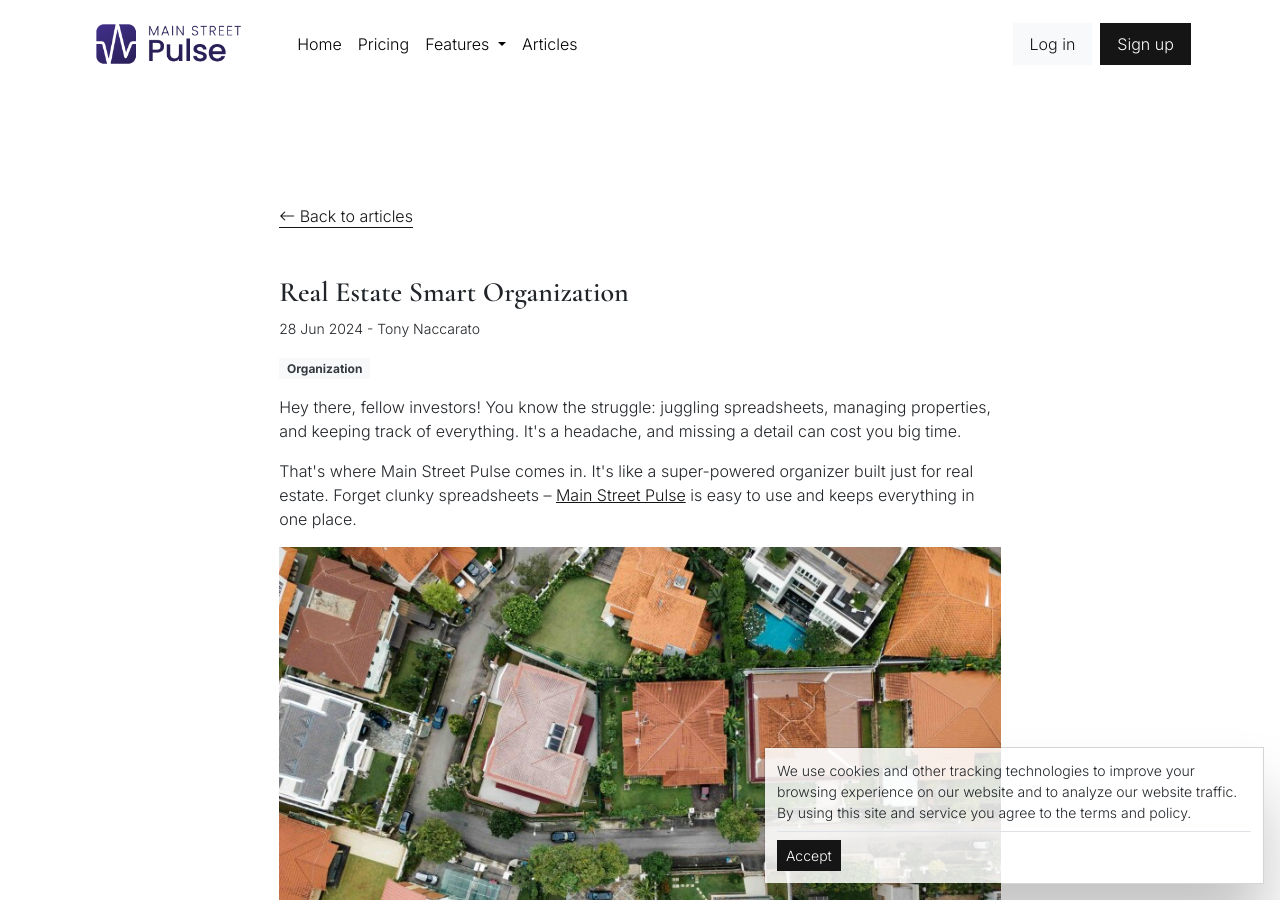
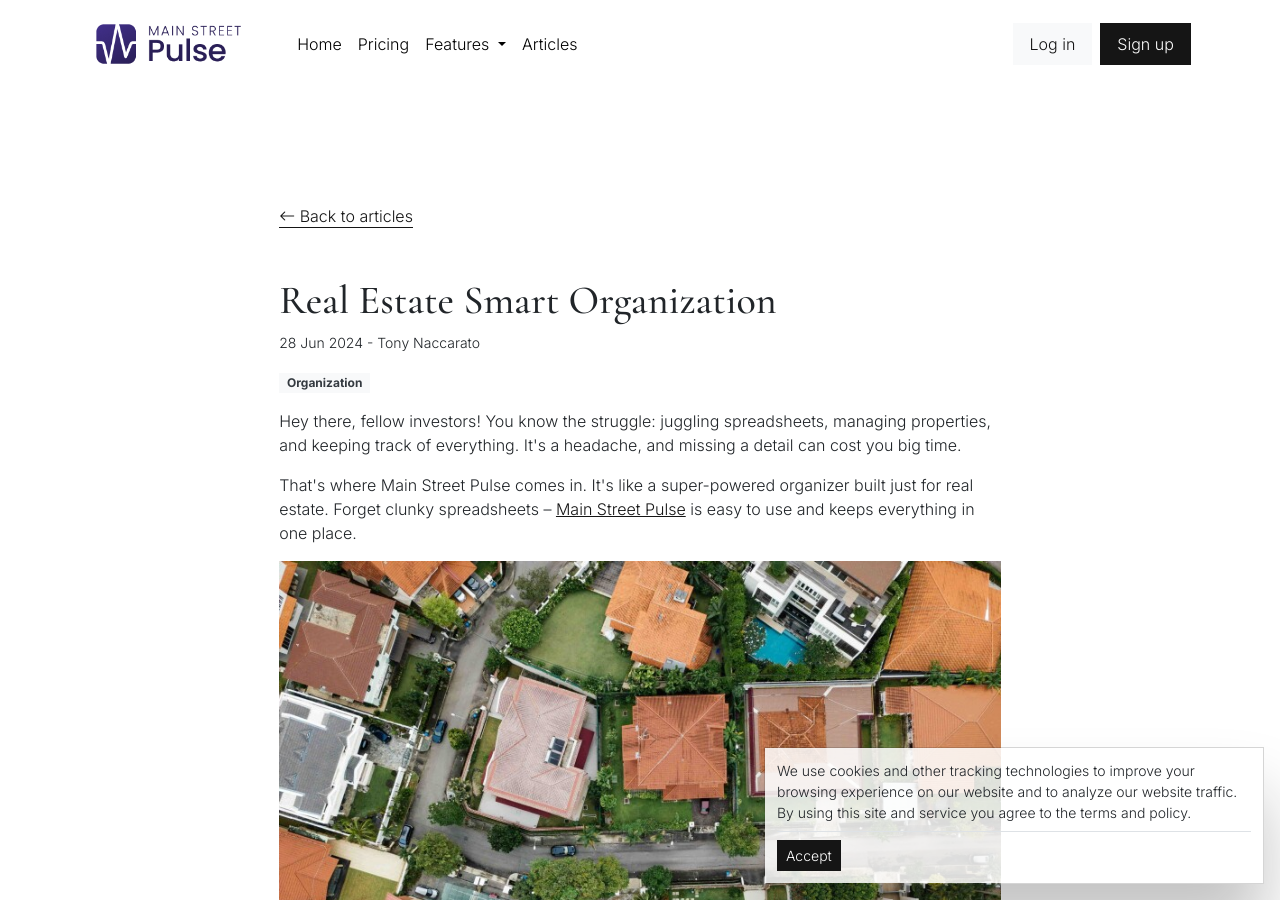
Before and after one commit to Main-Street-Pulse/marketing-site, a Jekyll site: the page built from _posts/2024-06-28-Real-Estate-Smart-Organization.md, in a window 1280 px wide and 900 px high. Built offline with Jekyll 4.4.1, drawn with Linux system fonts in a browser that asks for light colours.

Commit message:
Update post.html

```diff
--- a/_layouts/post.html
+++ b/_layouts/post.html
@@ -9,7 +9,7 @@
             <a class="me-3 my-5 link-fancy" href="/articles/">
               <i class="bi bi-arrow-left"></i> Back to articles
             </a>
-            <h1 class="h3 fw-bold ">{{ page.title }}</h1>
+            <h1>{{ page.title }}</h1>
             <p class="small">{{ page.date | date_to_string }} - {{ page.author }}</p>
             {% if page.categories %}
             <p><span class="badge bg-light text-dark">{{ page.categories }}</span></p>
```
